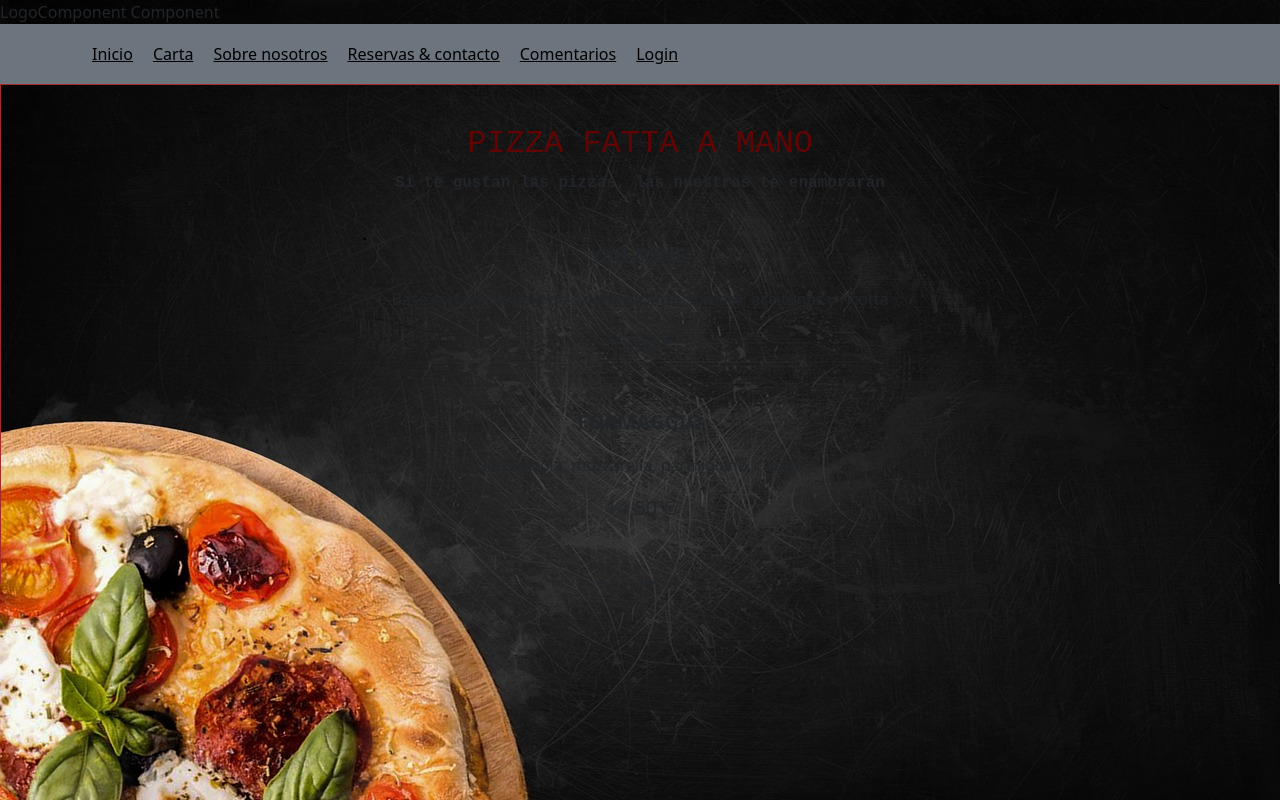
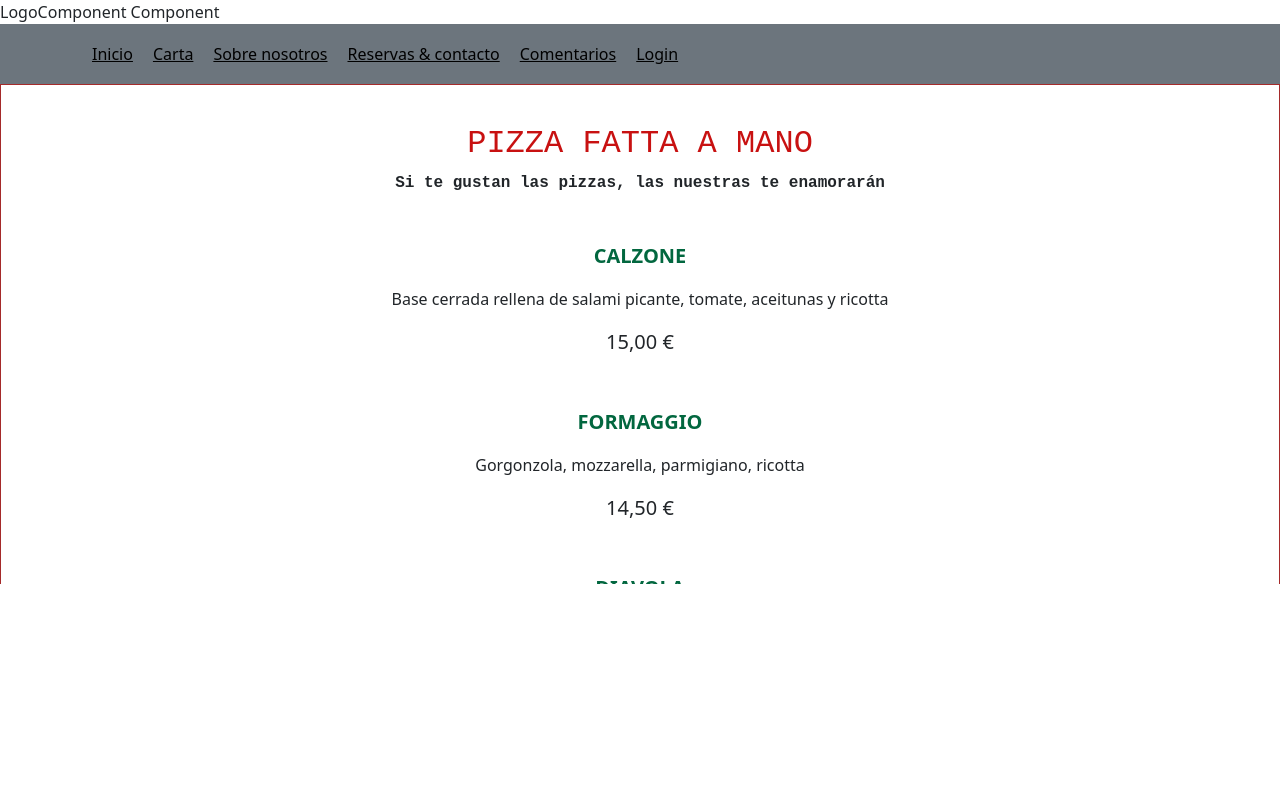
Before and after one commit to ana-caballero-f/pizzeria-proyecto-react, a React (Create React App) app: page /carta in a window 1280 px wide. Built offline with nearby package versions, Linux system fonts and the light colour scheme.

Commit message:
Revisión background componente reservas

```diff
--- a/src/components/CartaComponent/CartaComponent.js
+++ b/src/components/CartaComponent/CartaComponent.js
@@ -9,7 +9,7 @@ import { CARTA } from '../../CARTA/CARTA';
 const { pizzas, pastas, postres, bebidas } = CARTA;
 
 const CartaComponent = () => (
-  <SimpleBar style={{ maxHeight: 500 }}>
+  <SimpleBar style={{backgroundcolor: 'whitesmoke', maxHeight: 500 }}>
   <div className={styles.CartaComponent}>
 
     <div className={styles.TitleCarta}>
--- a/src/components/CartaComponent/CartaComponent.module.scss
+++ b/src/components/CartaComponent/CartaComponent.module.scss
@@ -3,7 +3,7 @@
     text-align: center;
 
     h2 {
-        color: rgb(98, 4, 4) ;
+        color: rgb(200, 17, 17) ;
         margin-top: 40px;
     }
 
@@ -12,16 +12,20 @@
 .TitleCarta {
     font-family:monospace;
     font-weight: bolder;
+
+
 }
 
 .ContainerCarta {
     display: flex;
-    flex-direction:column-reverse
+    flex-direction:column-reverse;
+
 }
 .Name {
     font-weight:bold;
     font-size: 20px;
     margin-top: 30px;
+    color:rgb(2, 103, 63);
 }
 .Price {
     margin-bottom: 20px;
--- a/src/components/ReservasComponent/ReservasComponent.module.scss
+++ b/src/components/ReservasComponent/ReservasComponent.module.scss
@@ -1,7 +1,4 @@
-body {
-    background-image: url("../../assets/images/contacto.jpg");
-    background-size: cover;
-}
+
 
 .ReservasComponent {
     display: flex;
@@ -13,4 +10,9 @@ body {
     height: 100%;
 
 
+    background-image: url("../../assets/images/contacto.jpg");
+    background-size: cover;
+
+
+
 }
```
